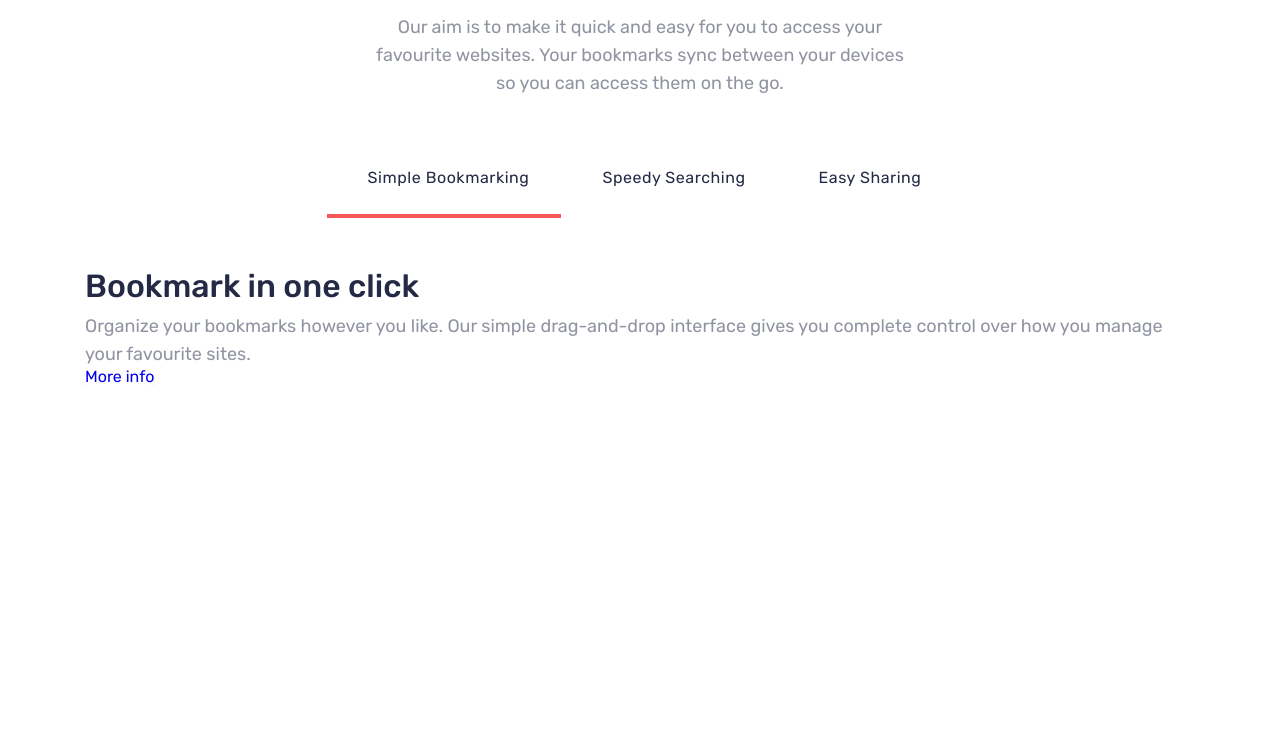
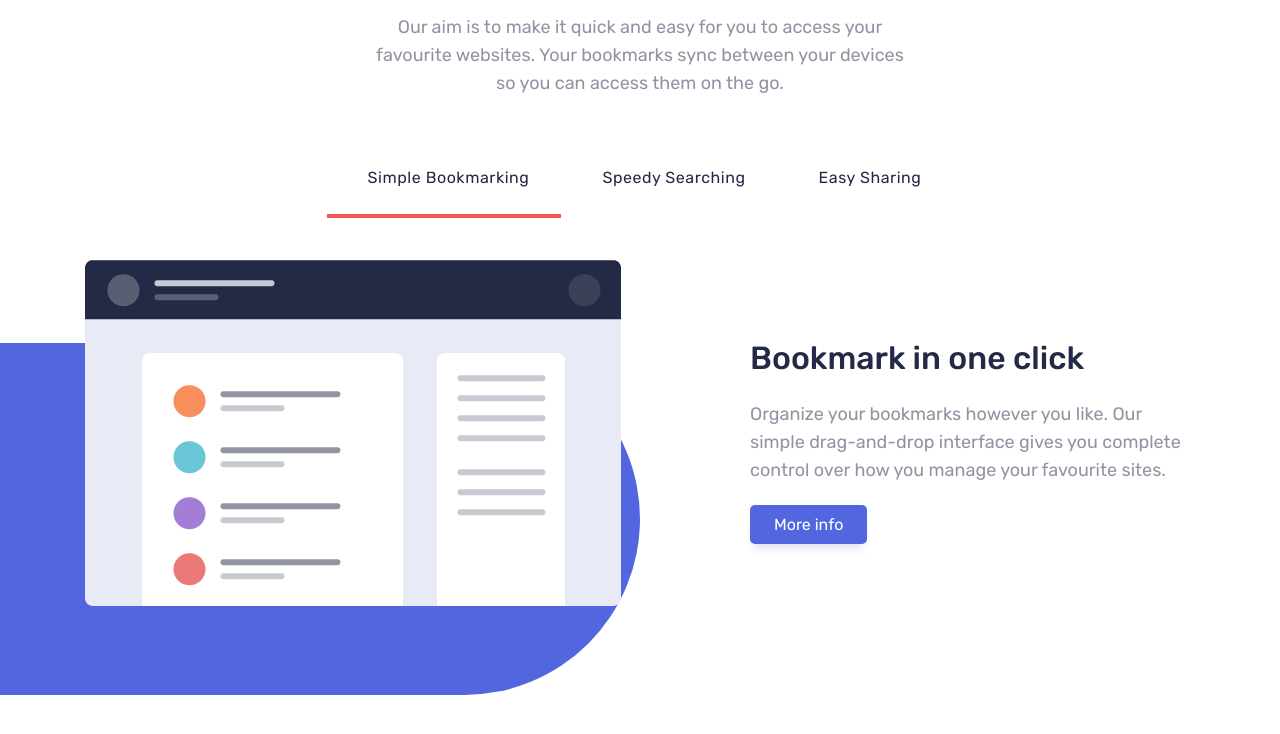
Before and after one commit to vayvoo/bookmark_3006, a plain HTML site: page index.html in a window 1280 px wide. Shown: the part 744-1478 px from the top of the page. Before the commit the page ends 1130 px from the top, so only its background shows below. Drawn offline with Linux system fonts and the light colour scheme.

Commit message:
finished features section

```diff
--- a/index.html
+++ b/index.html
@@ -66,19 +66,28 @@
             </ul>
             <div class="features__panels">
                 <section class="features__panel features__panel--active panel" id="bookmark">
+                    <img class="panel__img" src="img/slide1.png" alt="slide1" width="536" height="346">
+                    <div class="panel__info">
                         <h3 class="panel__title section__title">Bookmark in one click</h3>
                         <p class="panel__text section__text">Organize your bookmarks however you like. Our simple drag-and-drop interface gives you complete control over how you manage your favourite sites.</p>
                         <a href="#" class="btn link panel__btn">More info</a>
+                    </div>
                 </section>
                 <section class="features__panel panel" id="search">
+                    <img class="panel__img" src="img/slide2.png" alt="slide1" width="536" height="393">
+                    <div class="panel__info">
                         <h3 class="panel__title section__title">Intelligent search</h3>
                         <p class="panel__text section__text">Our powerful search feature will help you find saved sites in no time at all. No need to trawl through all of your bookmarks.</p>
                         <a href="#" class="btn link panel__btn">More info</a>
+                    </div>
                 </section>
                 <section class="features__panel panel" id="share">
+                    <img class="panel__img" src="img/slide3.png" alt="slide1" width="536" height="380">
+                    <div class="panel__info">
                         <h3 class="panel__title section__title">Share your bookmarks</h3>
                         <p class="panel__text section__text">Easily share your bookmarks and collections with others. Create a shareable link that you can send at the click of a button.</p>
                         <a href="#" class="btn link panel__btn">More info</a>
+                    </div>
                 </section>
             </div>
 
--- a/scss/blocks/_features.scss
+++ b/scss/blocks/_features.scss
@@ -1,3 +1,10 @@
+.features{
+    padding-bottom: 89px;
+    background: url("/img/back-color.svg") no-repeat;
+    background-position: left bottom;
+    background-size: auto;
+    margin-bottom: 150px;
+}
 .features__info{
     width: 540px;
     margin-left: auto;
@@ -13,8 +20,11 @@
 }
 .features__panel{
     display: none;
+    position: relative;
 
     &--active{
-        display: block;
+        display: flex;
+        align-items: center;
+        justify-content: space-between;
     }
 }
--- /dev/null
+++ b/scss/blocks/_panel.scss
@@ -0,0 +1,14 @@
+.panel__info{
+    width: 445px;
+}
+.panel__title{
+    margin-bottom: 16px;
+}
+.panel__text{
+    margin-bottom: 32px;
+}
+.panel__btn{
+    color: #fff;
+    background-color: $accent-color;
+    padding: 10px 24px;
+}
--- a/scss/main.scss
+++ b/scss/main.scss
@@ -13,3 +13,4 @@
 @import "blocks/section";
 @import "blocks/features";
 @import "blocks/tabs-features";
+@import "blocks/panel";
```
Also changed, not shown: css/main.css, img/back-color.svg (added), img/slide1.png (added), img/slide2.png (added), img/slide3.png (added), 1 other file. Lines whose indentation alone changed are shown as unchanged.
